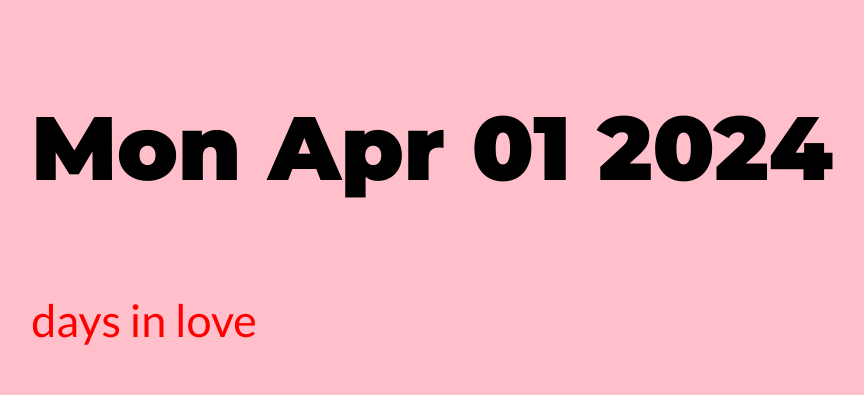
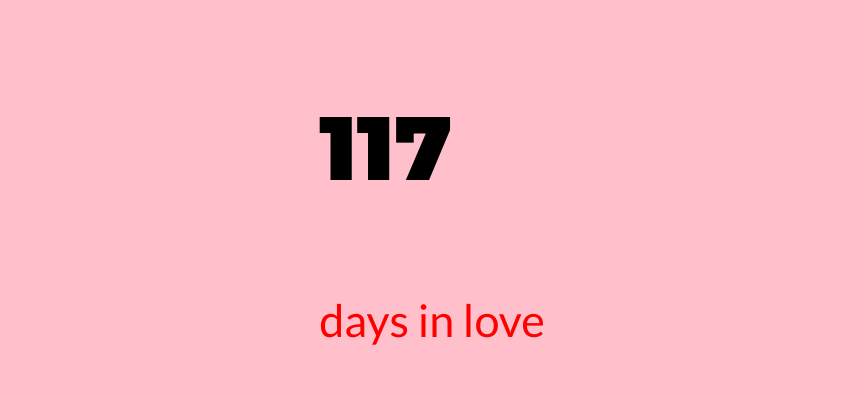
Before and after one commit to Ignominous/DC, a plain HTML site: page index.html in a window 1280 px wide. Shown: the part 203-598 px from the top of the page, without its empty margins (208-1072 px from the left). Drawn offline with Linux system fonts and the light colour scheme.

Commit message:
Update index.html

```diff
--- a/index.html
+++ b/index.html
@@ -40,9 +40,16 @@
     <script>
         // Set your initial date (April 1, 2024)
         const initialDate = new Date('2024-04-01');
+        const currentDate = new Date();
 
-        // Display the initial date (only the date)
-        document.getElementById('daysCounter').textContent = initialDate.toDateString();
+        // Calculate the difference in milliseconds
+        const timeDifference = currentDate - initialDate;
+
+        // Convert milliseconds to days
+        const daysElapsed = Math.floor(timeDifference / (1000 * 60 * 60 * 24));
+
+        // Display the number of days
+        document.getElementById('daysCounter').textContent = daysElapsed;
     </script>
 </body>
 </html>
```
